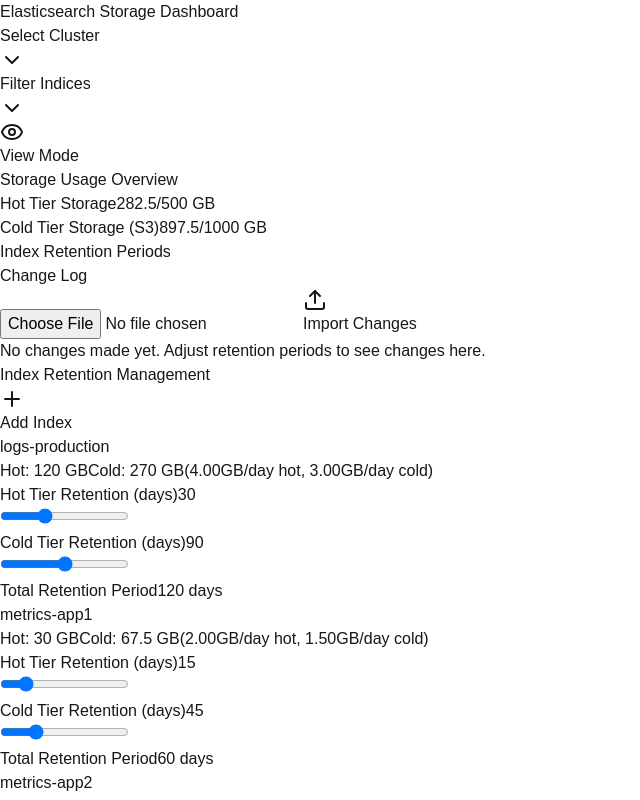
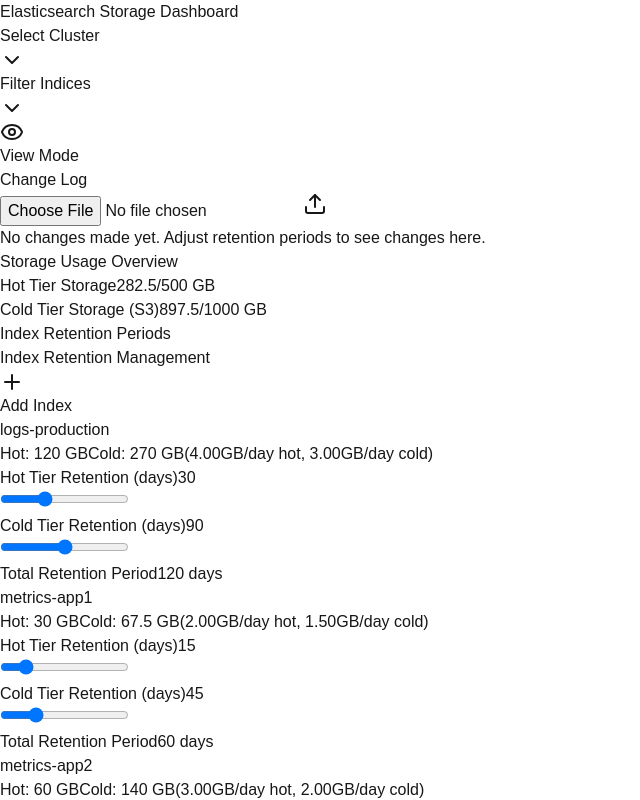
Before and after one commit to avivavra/deeper, a Next.js app: page / in a window 1280 px wide. Both pictures are taken after a click on the button "Edit Mode". Shown: the top 800 px of the page, without its empty margins (0-640 px from the left). Built offline with nearby package versions, Linux system fonts and the light colour scheme.

Commit message:
improved change log

```diff
--- a/src/app/ElasticsearchStorageViz.tsx
+++ b/src/app/ElasticsearchStorageViz.tsx
@@ -2,7 +2,7 @@
 
 import React, { useState, useRef, useEffect } from 'react';
 import { BarChart, Bar, XAxis, YAxis, CartesianGrid, Tooltip, Legend, ResponsiveContainer } from 'recharts';
-import { Pencil, Eye, Share2, ChevronDown, Upload, RotateCcw, Plus } from 'lucide-react';
+import { Pencil, Eye, Share2, ChevronDown, Upload, RotateCcw, Plus, Trash2 } from 'lucide-react';
 import { TooltipProps } from 'recharts';
 
 type IndexData = {
@@ -161,6 +161,7 @@
   const [showAddIndex, setShowAddIndex] = useState(false);
   const [showClusterDropdown, setShowClusterDropdown] = useState(false);
   const [showIndexDropdown, setShowIndexDropdown] = useState(false);
+  const [showExportDropdown, setShowExportDropdown] = useState(false);
   const [newIndex, setNewIndex] = useState<{ name: string; docSize: string; frequency: string; avgDocs: string; inputType: 'frequency' | 'avgDocs' }>({
     name: '',
     docSize: '',
@@ -192,6 +193,7 @@
     if (cluster) {
       setIndices(cluster.indices);
       setSelectedIndices(cluster.indices.reduce((acc, index) => ({ ...acc, [index.name]: true }), {}));
+      setChangeLog({});
     }
   }, [selectedCluster]);
 
@@ -512,7 +514,110 @@
       </div>
 
       {/* Main Content */}
-      <div className="p-6 space-y-6">
+      <div className="flex">
+        {/* Change Log Sidebar */}
+        {isEditMode && (
+          <div className="bg-white shadow-lg w-80 p-6 sticky top-0 h-screen overflow-y-auto">
+            <div className="flex justify-between items-center mb-4">
+              <h2 className="text-lg font-semibold text-gray-800">Change Log</h2>
+              <div className="flex gap-2">
+                {Object.keys(changeLog).length > 0 ? (
+                  <>
+                    <div className="relative">
+                      <button
+                        onClick={() => setShowExportDropdown(!showExportDropdown)}
+                        className="inline-flex items-center px-3 py-1.5 border border-gray-300 text-sm font-medium rounded-md text-gray-800 bg-white hover:bg-gray-50 focus:outline-none focus:ring-2 focus:ring-offset-2 focus:ring-blue-500"
+                      >
+                        <Share2 className="h-4 w-4 text-gray-800" />
+                      </button>
+                      {showExportDropdown && (
+                        <div className="absolute right-0 mt-2 w-40 rounded-md shadow-lg bg-white ring-1 ring-black ring-opacity-5 z-50">
+                          <div className="py-1">
+                            <button
+                              onClick={handleExport}
+                              className="block px-4 py-2 text-sm text-gray-800 hover:bg-gray-100 w-full text-left"
+                            >
+                              Export to File
+                            </button>
+                            <button
+                              onClick={handleEmail}
+                              className="block px-4 py-2 text-sm text-gray-800 hover:bg-gray-100 w-full text-left"
+                            >
+                              Export to Email
+                            </button>
+                          </div>
+                        </div>
+                      )}
+                    </div>
+                    <button
+                      onClick={handleResetChanges}
+                      className="inline-flex items-center px-3 py-1.5 border border-gray-300 text-sm font-medium rounded-md text-gray-800 bg-white hover:bg-gray-50 focus:outline-none focus:ring-2 focus:ring-offset-2 focus:ring-blue-500"
+                    >
+                      <Trash2 className="h-4 w-4 text-gray-800" />
+                    </button>
+                  </>
+                ) : (
+                  <div className="relative">
+                    <input
+                      type="file"
+                      onChange={handleImport}
+                      className="absolute inset-0 w-full h-full opacity-0 cursor-pointer"
+                      accept=".txt"
+                    />
+                    <button
+                      className="inline-flex items-center px-3 py-1.5 border border-gray-300 text-sm font-medium rounded-md text-gray-800 bg-white hover:bg-gray-50 focus:outline-none focus:ring-2 focus:ring-offset-2 focus:ring-blue-500"
+                    >
+                      <Upload className="h-4 w-4 text-gray-800" />
+                    </button>
+                  </div>
+                )}
+              </div>
+            </div>
+            <div className="max-h-full overflow-y-auto">
+              <div className="space-y-4">
+                {Object.keys(changeLog).length > 0 ? (
+                  Object.entries(changeLog).map(([indexName, change]) => {
+                    const hotStorageChange = change.current.hotStorage - change.original.hotStorage;
+                    const coldStorageChange = change.current.coldStorage - change.original.coldStorage;
+
+                    return (
+                      <div key={indexName} className="text-sm border-l-2 border-blue-500 pl-3">
+                        <div className="flex justify-between items-start">
+                          <div className="font-medium text-gray-800">{indexName}</div>
+                          <button
+                            onClick={() => handleRevertChange(indexName)}
+                            className="px-2 py-1 text-sm text-gray-500 hover:text-red-500 focus:outline-none"
+                          >
+                            <Trash2 className="h-4 w-4 text-gray-800" />
+                          </button>
+                        </div>
+                        <div className="text-gray-600 mt-1">
+                          Hot Tier: {change.original.hotDays} → {change.current.hotDays} days
+                        </div>
+                        <div className="text-gray-600">
+                          Cold Tier: {change.original.coldDays} → {change.current.coldDays} days
+                        </div>
+                        <div className="font-medium text-gray-800 mt-2">Impact:</div>
+                        <div className="text-sm ml-2 text-gray-800">
+                          Hot Tier: {hotStorageChange > 0 ? '+' : ''}{hotStorageChange} GB
+                        </div>
+                        <div className="text-sm ml-2 text-gray-800">
+                          Cold Tier: {coldStorageChange > 0 ? '+' : ''}{coldStorageChange} GB
+                        </div>
+                      </div>
+                    );
+                  })
+                ) : (
+                  <div className="text-gray-500 text-center py-4">
+                    No changes made yet. Adjust retention periods to see changes here.
+                  </div>
+                )}
+              </div>
+            </div>
+          </div>
+        )}
+
+        <div className="flex-grow p-6 space-y-6">
           {/* Storage Overview and Chart */}
           <div className="grid grid-cols-1 lg:grid-cols-3 gap-6">
             {/* Storage Overview */}
@@ -577,102 +682,6 @@
               </div>
             </div>
           </div>
-
-        {/* Change Log and Management */}
-        <div className="grid grid-cols-1 lg:grid-cols-3 gap-6">
-          {/* Change Log */}
-          {isEditMode && (
-            <div className="bg-white rounded-lg shadow-sm flex flex-col h-full">
-              <div className="p-6 flex-grow">
-                <div className="flex justify-between items-center mb-4">
-                  <h2 className="text-lg font-semibold text-gray-800">Change Log</h2>
-                  <div className="flex gap-2">
-                    {Object.keys(changeLog).length > 0 ? (
-                      <>
-                        <button
-                          onClick={handleExport}
-                          className="inline-flex items-center px-3 py-1.5 border border-gray-300 text-sm font-medium rounded-md text-gray-800 bg-white hover:bg-gray-50 focus:outline-none focus:ring-2 focus:ring-offset-2 focus:ring-blue-500"
-                        >
-                          <Share2 className="h-4 w-4 mr-1 text-gray-800" />
-                          Export
-                        </button>
-                        <button
-                          onClick={handleEmail}
-                          className="inline-flex items-center px-3 py-1.5 border border-gray-300 text-sm font-medium rounded-md text-gray-800 bg-white hover:bg-gray-50 focus:outline-none focus:ring-2 focus:ring-offset-2 focus:ring-blue-500"
-                        >
-                          <Share2 className="h-4 w-4 mr-1 text-gray-800" />
-                          Email
-                        </button>
-                        <button
-                          onClick={handleResetChanges}
-                          className="inline-flex items-center px-3 py-1.5 border border-gray-300 text-sm font-medium rounded-md text-gray-800 bg-white hover:bg-gray-50 focus:outline-none focus:ring-2 focus:ring-offset-2 focus:ring-blue-500"
-                        >
-                          <RotateCcw className="h-4 w-4 mr-1 text-gray-800" />
-                          Reset All
-                        </button>
-                      </>
-                    ) : (
-                      <div className="relative">
-                        <input
-                          type="file"
-                          onChange={handleImport}
-                          className="absolute inset-0 w-full h-full opacity-0 cursor-pointer"
-                          accept=".txt"
-                        />
-                        <button
-                          className="inline-flex items-center px-3 py-1.5 border border-gray-300 text-sm font-medium rounded-md text-gray-800 bg-white hover:bg-gray-50 focus:outline-none focus:ring-2 focus:ring-offset-2 focus:ring-blue-500"
-                        >
-                          <Upload className="h-4 w-4 mr-1 text-gray-800" />
-                          Import Changes
-                        </button>
-                      </div>
-                    )}
-                  </div>
-                </div>
-                <div className="max-h-full overflow-y-auto">
-                  <div className="space-y-4">
-                    {Object.keys(changeLog).length > 0 ? (
-                      Object.entries(changeLog).map(([indexName, change]) => {
-                        const hotStorageChange = change.current.hotStorage - change.original.hotStorage;
-                        const coldStorageChange = change.current.coldStorage - change.original.coldStorage;
-
-                        return (
-                          <div key={indexName} className="text-sm border-l-2 border-blue-500 pl-3">
-                            <div className="flex justify-between items-start">
-                              <div className="font-medium text-gray-800">{indexName}</div>
-                              <button
-                                onClick={() => handleRevertChange(indexName)}
-                                className="px-2 py-1 text-sm text-gray-500 hover:text-red-500 focus:outline-none"
-                              >
-                                Revert
-                              </button>
-                            </div>
-                            <div className="text-gray-600 mt-1">
-                              Hot Tier: {change.original.hotDays} → {change.current.hotDays} days
-                            </div>
-                            <div className="text-gray-600">
-                              Cold Tier: {change.original.coldDays} → {change.current.coldDays} days
-                            </div>
-                            <div className="font-medium text-gray-800 mt-2">Impact:</div>
-                            <div className="text-sm ml-2 text-gray-800">
-                              Hot Tier: {hotStorageChange > 0 ? '+' : ''}{hotStorageChange} GB
-                            </div>
-                            <div className="text-sm ml-2 text-gray-800">
-                              Cold Tier: {coldStorageChange > 0 ? '+' : ''}{coldStorageChange} GB
-                            </div>
-                          </div>
-                        );
-                      })
-                    ) : (
-                      <div className="text-gray-500 text-center py-4">
-                        No changes made yet. Adjust retention periods to see changes here.
-                      </div>
-                    )}
-                  </div>
-                </div>
-              </div>
-            </div>
-          )}
 
           {/* Index Management */}
           <div className={`bg-white rounded-lg shadow-sm ${isEditMode ? 'lg:col-span-2' : 'lg:col-span-3'}`}>
```
Lines whose indentation alone changed are shown as unchanged.
